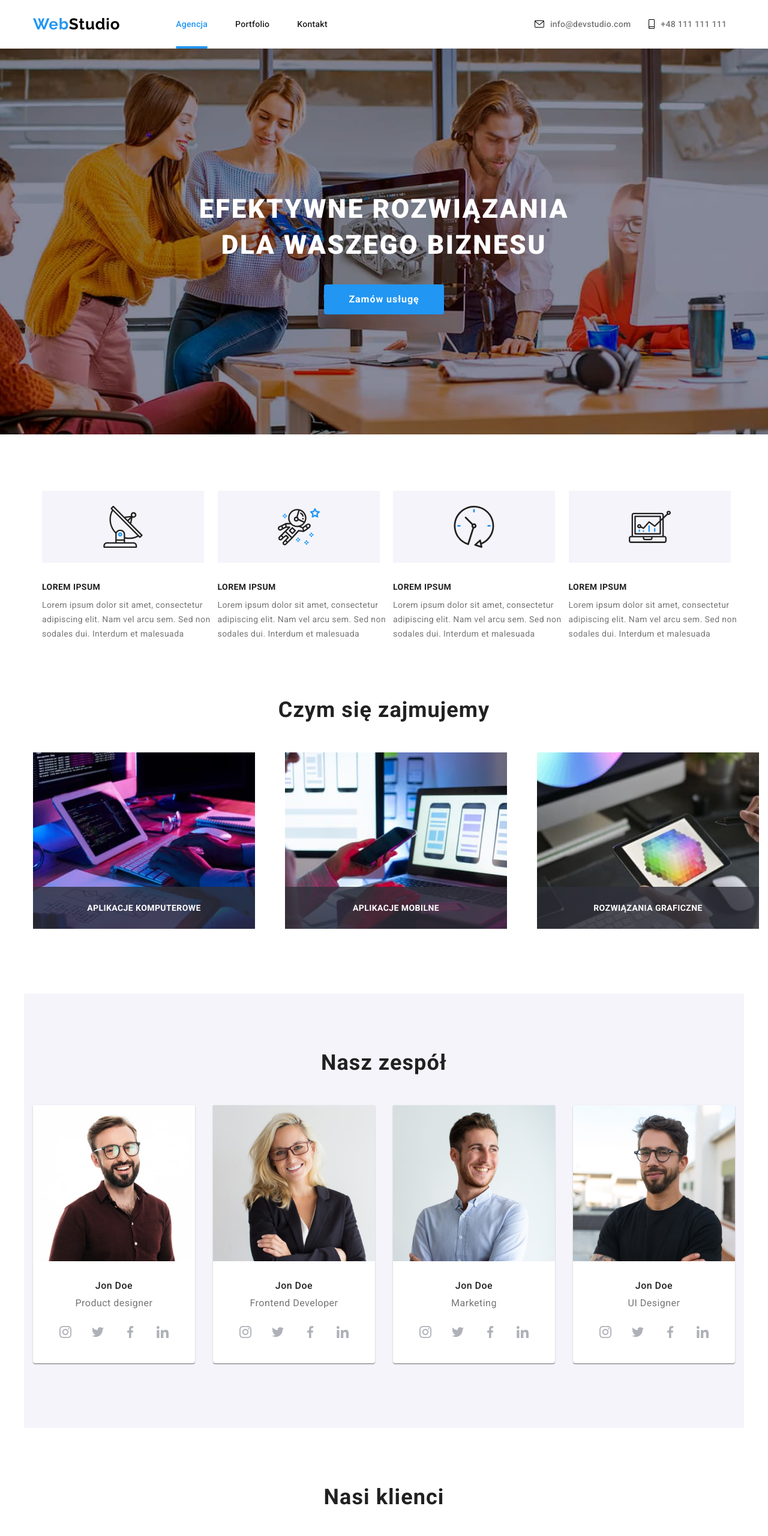
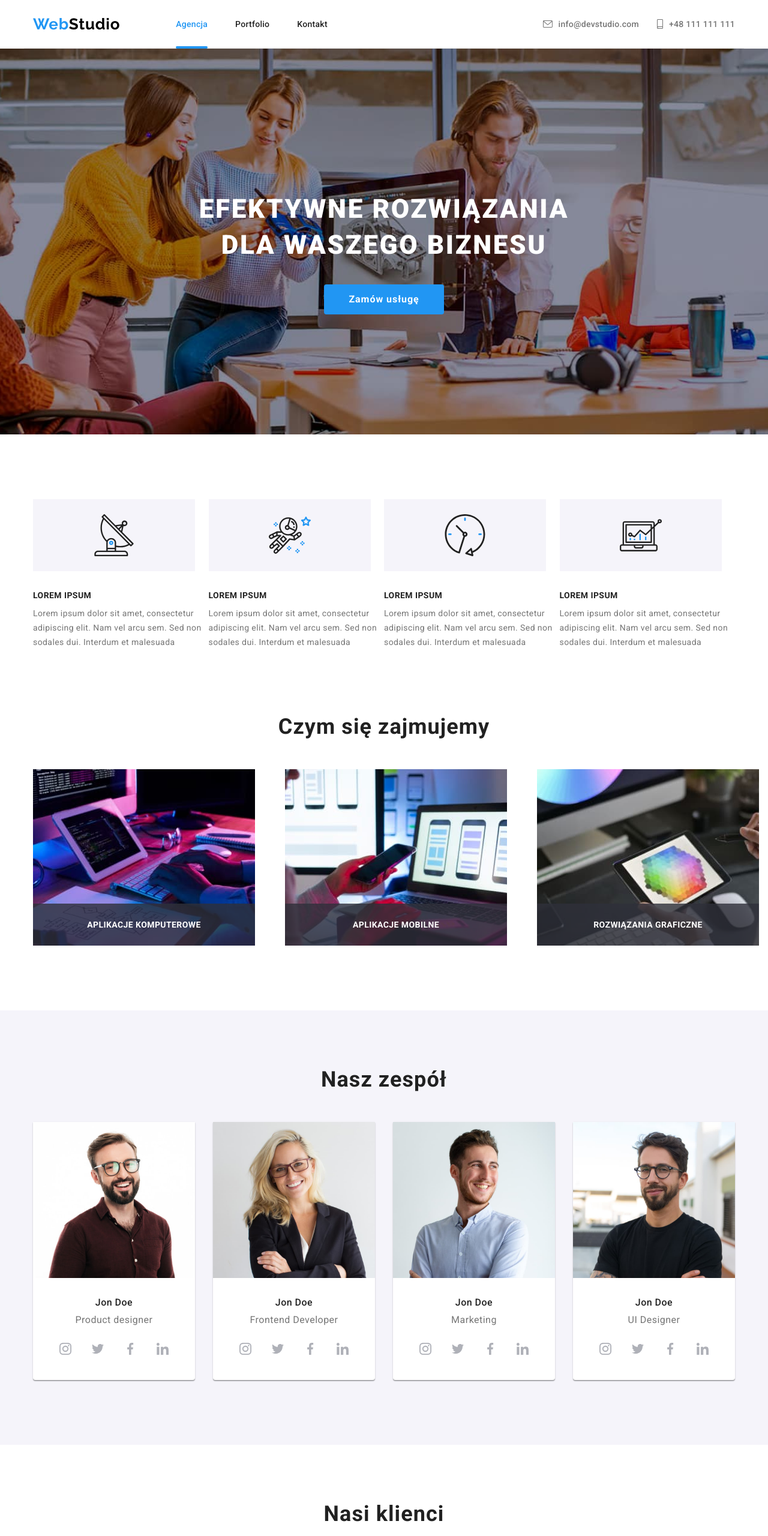
Before and after one commit to MichalC98/goit-markup-hw-07, a plain HTML site: page index.html in a window 1280 px wide. Shown: the top 2560 px of the page at 60% size. Drawn offline with Linux system fonts and the light colour scheme.

Commit message:
zapomniany git push

```diff
--- a/index.html
+++ b/index.html
@@ -15,7 +15,7 @@
 
 
 <body>
-  <header class="header">
+  <header class="container header">
     <a class="header__link" href="./">
       <span class="logo logo--black"><span class="logo--blue">Web</span>Studio</span>
     </a>
@@ -51,14 +51,16 @@
 
   <main>
     <section class="service">
+      <div class="container container--strech">
         <div class="service__flex">
           <h1 class="service__headline">EFEKTYWNE ROZWIĄZANIA <br />DLA WASZEGO BIZNESU</h1>
           <button class="service__button button" type="button" data-modal-open>Zamów usługę</button>
         </div>
+      </div>
     </section>
 
 
-    <section class="section">
+    <section class="container container--strech-up">
       <ul class="sec-2">
         <li>
           <svg class="sec-2__image">
@@ -104,9 +106,9 @@
     </section>
 
 
-    <section class="offer">
+    <section class="container container--strech">
       <p class="offer__headline">Czym się zajmujemy</p>
-      <ul class="offer__flex">
+      <ul class="offer">
         <li class="offer__grup">
           <div class="signed-foto">
             <img src="./images/thing1.jpg" alt="pisanie kodu programu" width="370" height="294" />
@@ -130,6 +132,7 @@
 
 
     <section class="employees">
+      <div class="container container--strech">
         <p class="employees__headline">Nasz zespół</p>
         <ul class="employees__flex">
           <li class="employees__grup">
@@ -273,10 +276,12 @@
             </figure>
           </li>
         </ul>
+      </div>
     </section>
 
 
-    <section class="clients">
+    <section class="container">
+      <div class="clients">
         <p class="clients__headline">Nasi klienci</p>
         <ul class="clients__flex">
           <li class="clients__grup">
@@ -316,12 +321,13 @@
             </svg>
           </li>
         </ul>
+      </div>
     </section>
   </main>
 
 
   <footer class="footer">
-    <div class="footer__flex">
+    <div class="container footer__flex">
       <div class="footer__flex-grup">
         <span class="logo logo--white"><span class="logo--blue">Web</span>Studio</span>
         <address>
--- a/sass/components/_footer.scss
+++ b/sass/components/_footer.scss
@@ -6,9 +6,6 @@
 }
 
 .footer__flex {
-    width: 1200px;
-    margin: 0 auto;
-    padding: 0 15px;
     display: flex;
 }
 
--- a/sass/components/_header.scss
+++ b/sass/components/_header.scss
@@ -1,6 +1,4 @@
 .header {
-    width: 1200px;
-    margin: 0 auto;
     padding: 18px 15px;
     display: flex;
     align-items: center;
@@ -23,7 +21,7 @@
         display: flex;
         align-items: center;
         padding: 0;
-        margin-left: 345px;
+        margin-left: auto;
     }
 }
 
--- a/sass/components/_index-page.scss
+++ b/sass/components/_index-page.scss
@@ -2,8 +2,8 @@
 
 
 .service {
-    padding-top: 200px;
-    padding-bottom: 200px;
+    padding-top: 106px;
+    padding-bottom: 106px;
     color: $white;
     background-size: cover;
     background-position: center center;
@@ -15,10 +15,6 @@
     display: flex;
     align-items: center;
     flex-direction: column;
-    width: 1200px;
-    margin: 0 auto;
-    padding: 0 15px;
-
 }
 
 .service__headline {
@@ -35,9 +31,6 @@
 
 .sec-2 {
     display: flex;
-    width: 1200px;
-    margin: 0 auto;
-    padding: 0 15px;
 }
 
 .sec-2__image {
@@ -71,10 +64,8 @@
 
 
 .offer {
-    width: 1200px;
-    margin: 0 auto;
-    padding: 0 15px;
-    padding-bottom: 94px;
+    display: flex;
+    margin-top: 50px;
 }
 
 .offer__headline {
@@ -86,10 +77,6 @@
     color: $lighter-black;
 }
 
-.offer__flex {
-    display: flex;
-    margin-top: 50px;
-}
 
 .offer__grup {
     margin-left: 50px;
@@ -126,11 +113,6 @@
 
 .employees {
     background-color: $light-grey;
-    width: 1200px;
-    margin: 0 auto;
-    padding: 0 15px;
-    padding-top: 94px;
-    padding-bottom: 94px;
 }
 
 .employees__headline {
@@ -229,9 +211,6 @@
 
 
 .clients {
-    width: 1200px;
-    margin: 0 auto;
-    padding: 0 15px;
     padding-top: 94px;
     padding-bottom: 94px;
 }
--- a/sass/components/_navigation.scss
+++ b/sass/components/_navigation.scss
@@ -18,17 +18,18 @@
 .navigation {
 
     &--black {
-    color: $lighter-black;
+        color: $lighter-black;
     }
 
     &--grey {
-    color: $fade-on-white;
+        color: $fade-on-white;
+        fill: $fade-on-white;
 
         &:hover,
         &:focus {
-        fill: $main-blue;
-        transition-duration: 250ms;
-        transition-timing-function: cubic-bezier(0.4, 0, 0.2, 1)
+            fill: $main-blue;
+            transition-duration: 250ms;
+            transition-timing-function: cubic-bezier(0.4, 0, 0.2, 1)
         }
     }
 }
--- a/sass/main.scss
+++ b/sass/main.scss
@@ -28,6 +28,20 @@ p {
     padding-bottom: 94px;
 }
 
+
+.container {
+    max-width: 1200px;
+    margin: 0 auto;
+    padding: 0 15px;
+}
+.container--strech {
+    padding-top: 94px;
+    padding-bottom: 94px;
+}
+.container--strech-up {
+    padding-top: 94px;
+}
+
 @import "./utils/variables";
 @import "./components/logo";
 @import "./components/header";
@@ -37,4 +51,4 @@ p {
 @import "./components/index-page";
 @import "./components/portfolio-page";
 @import "./components/modal";
-@import "./components/button"
+@import "./components/button";
```
Also changed, not shown: portfolio.html (+3 -3 lines), css/main.min.css, 1 other file. Lines whose indentation alone changed are shown as unchanged.
